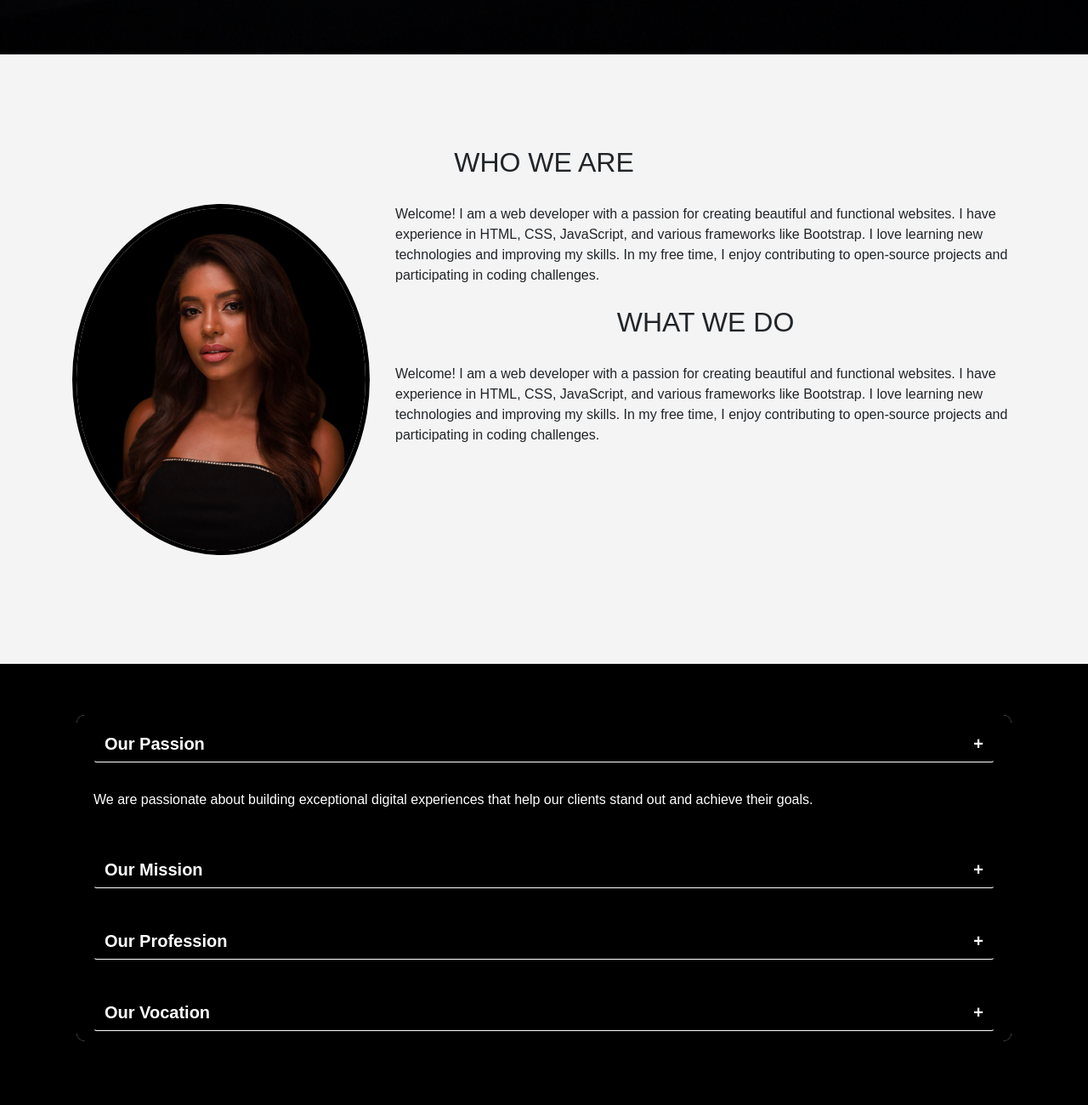
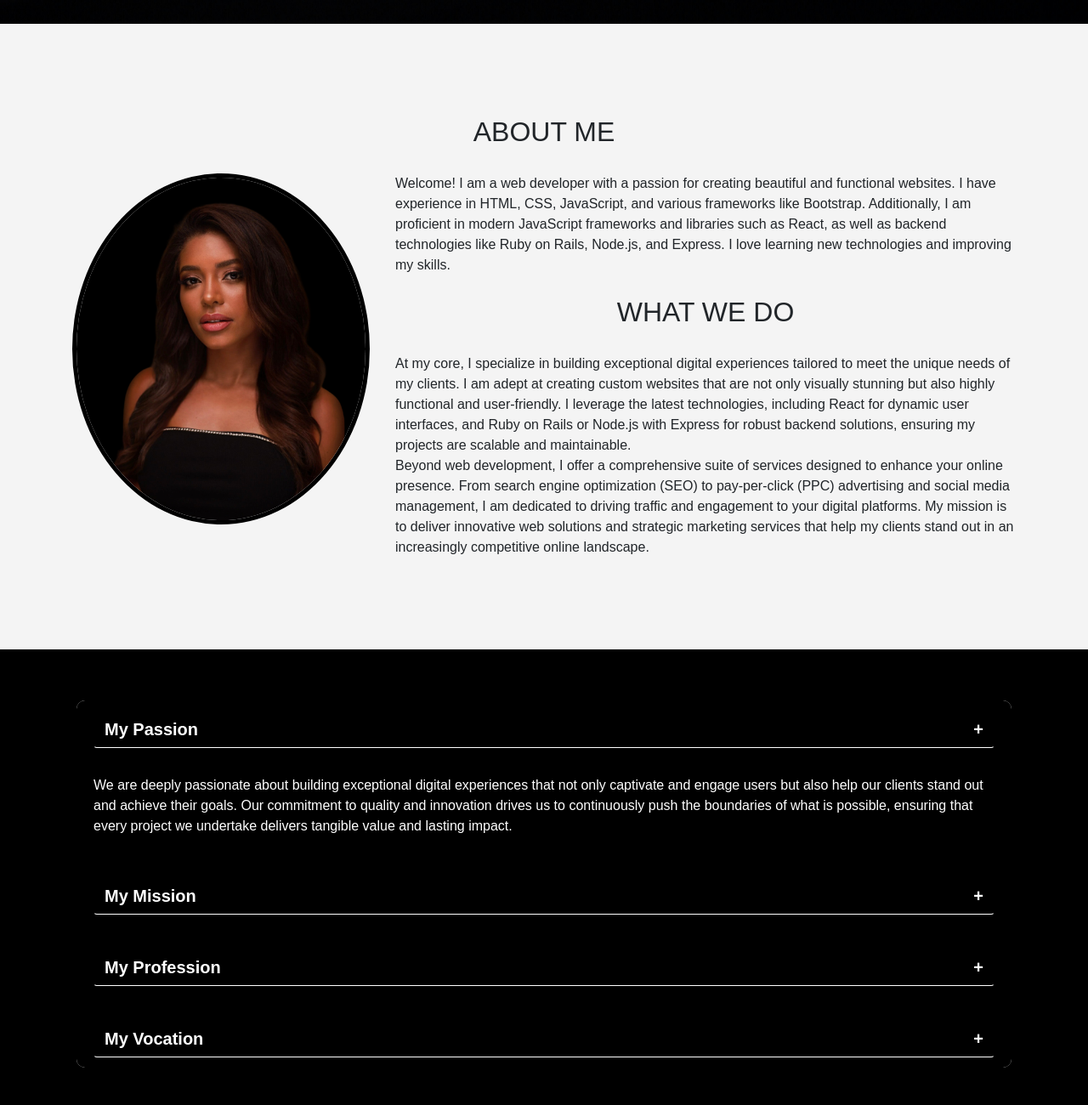
Before and after one commit to eucarystr/Devep, a plain HTML site: page index.html in a window 1280 px wide. Shown: the part 640-1940 px from the top of the page at 85% size. Drawn offline with nearby package versions, Linux system fonts and the light colour scheme.

Commit message:
Update index.html

```diff
--- a/index.html
+++ b/index.html
@@ -18,7 +18,7 @@ html: <!DOCTYPE html>
 
     <!-- Navigation -->
     <nav class="navbar navbar-expand-lg navbar-dark bg-black sticky-top">
-        <a class="navbar-brand" href="#">Portfolio</a>
+        <a class="navbar-brand" href="#">Tatis Development</a>
         <button class="navbar-toggler" type="button" data-toggle="collapse" data-target="#navbarNav" aria-controls="navbarNav" aria-expanded="false" aria-label="Toggle navigation">
             <span class="navbar-toggler-icon"></span>
         </button>
@@ -46,8 +46,8 @@ html: <!DOCTYPE html>
     <!-- Home Section -->
     <section id="home" class="hero-section d-flex align-items-center">
         <div class="container text-center">
-            <h2>WELCOME TO MY PORTFOLIO</h2>
-            <p>Explore my work and get to know me. Here you'll find a showcase of my projects and the skills I bring to the table.</p>
+            <h2>UNVEILING CREATIVITY & CODE</h2>
+            <p>Discover My Projects and Skills</p>
             <a href="#portfolio" class="btn btn-light btn-lg">Explore My Work</a>
         </div>
     </section>
@@ -55,16 +55,17 @@ html: <!DOCTYPE html>
     <!-- About Section -->
     <section id="about" class="my-5">
         <div class="container">
-            <h2 class="text-center text-uppercase">Who We Are</h2>
+            <h2 class="text-center text-uppercase">About Me</h2>
             <div class="row mt-4">
                 <div class="col-md-4">
                     <img src="images/me.png" class="img-fluid rounded-circle" alt="Profile Picture">
                 </div>
                 <div class="col-md-8">
-                    <p>Welcome! I am a web developer with a passion for creating beautiful and functional websites. I have experience in HTML, CSS, JavaScript, and various frameworks like Bootstrap. I love learning new technologies and improving my skills. In my free time, I enjoy contributing to open-source projects and participating in coding challenges.</p>
+                    <p>Welcome! I am a web developer with a passion for creating beautiful and functional websites. I have experience in HTML, CSS, JavaScript, and various frameworks like Bootstrap. Additionally, I am proficient in modern JavaScript frameworks and libraries such as React, as well as backend technologies like Ruby on Rails, Node.js, and Express. I love learning new technologies and improving my skills. </p>
                     <br>
                     <h2 class="text-center text-uppercase">What We Do</h2>
-                    <p>Welcome! I am a web developer with a passion for creating beautiful and functional websites. I have experience in HTML, CSS, JavaScript, and various frameworks like Bootstrap. I love learning new technologies and improving my skills. In my free time, I enjoy contributing to open-source projects and participating in coding challenges.</p>
+                    <p>At my core, I specialize in building exceptional digital experiences tailored to meet the unique needs of my clients. I am adept at creating custom websites that are not only visually stunning but also highly functional and user-friendly. I leverage the latest technologies, including React for dynamic user interfaces, and Ruby on Rails or Node.js with Express for robust backend solutions, ensuring my projects are scalable and maintainable.</p>
+                    <p>Beyond web development, I offer a comprehensive suite of services designed to enhance your online presence. From search engine optimization (SEO) to pay-per-click (PPC) advertising and social media management, I am dedicated to driving traffic and engagement to your digital platforms. My mission is to deliver innovative web solutions and strategic marketing services that help my clients stand out in an increasingly competitive online landscape. </p>
             </div>
         </div>
     </section>
@@ -75,14 +76,14 @@ html: <!DOCTYPE html>
                 <div class="card-header" id="headingOne">
                     <h2 class="mb-0">
                         <button class="btn btn-link btn-block text-left" type="button" data-toggle="collapse" data-target="#collapseOne" aria-expanded="true" aria-controls="collapseOne">
-                            Our Passion
+                            My Passion
                             <span class="float-right">&#43;</span>
                         </button>
                     </h2>
                 </div>
                 <div id="collapseOne" class="collapse show" aria-labelledby="headingOne" data-parent="#accordionExample">
                     <div class="card-body">
-                        We are passionate about building exceptional digital experiences that help our clients stand out and achieve their goals.
+                        We are deeply passionate about building exceptional digital experiences that not only captivate and engage users but also help our clients stand out and achieve their goals. Our commitment to quality and innovation drives us to continuously push the boundaries of what is possible, ensuring that every project we undertake delivers tangible value and lasting impact.
                     </div>
                 </div>
             </div>
@@ -90,14 +91,14 @@ html: <!DOCTYPE html>
                 <div class="card-header" id="headingTwo">
                     <h2 class="mb-0">
                         <button class="btn btn-link btn-block text-left collapsed" type="button" data-toggle="collapse" data-target="#collapseTwo" aria-expanded="false" aria-controls="collapseTwo">
-                            Our Mission
+                            My Mission
                             <span class="float-right">&#43;</span>
                         </button>
                     </h2>
                 </div>
                 <div id="collapseTwo" class="collapse" aria-labelledby="headingTwo" data-parent="#accordionExample">
                     <div class="card-body">
-                        Our mission is to deliver innovative web solutions that are both aesthetically pleasing and highly functional.
+                        Our mission is to deliver innovative web solutions that are both aesthetically pleasing and highly functional. We strive to combine cutting-edge technology with elegant design to create websites that not only look stunning but also provide a seamless and intuitive user experience. Our goal is to help our clients achieve their business objectives through high-quality digital products that drive engagement and success.
                     </div>
                 </div>
             </div>
@@ -105,14 +106,14 @@ html: <!DOCTYPE html>
                 <div class="card-header" id="headingThree">
                     <h2 class="mb-0">
                         <button class="btn btn-link btn-block text-left collapsed" type="button" data-toggle="collapse" data-target="#collapseThree" aria-expanded="false" aria-controls="collapseThree">
-                            Our Profession
+                            My Profession
                             <span class="float-right">&#43;</span>
                         </button>
                     </h2>
                 </div>
                 <div id="collapseThree" class="collapse" aria-labelledby="headingThree" data-parent="#accordionExample">
                     <div class="card-body">
-                        We specialize in creating bespoke websites that align perfectly with our clients' brand and objectives.
+                        We specialize in creating bespoke websites that align perfectly with our clients' brand and objectives. Our team takes pride in crafting unique, tailor-made digital solutions that reflect the essence of each client's vision. We meticulously ensure that every website we develop is not only visually captivating but also strategically designed to enhance the user experience and achieve specific business goals. From concept to completion, we focus on delivering high-quality, personalized web experiences that set our clients apart in their respective industries.
                     </div>
                 </div>
             </div>
@@ -120,14 +121,14 @@ html: <!DOCTYPE html>
                 <div class="card-header" id="headingFour">
                     <h2 class="mb-0">
                         <button class="btn btn-link btn-block text-left collapsed" type="button" data-toggle="collapse" data-target="#collapseFour" aria-expanded="false" aria-controls="collapseFour">
-                            Our Vocation
+                            My Vocation
                             <span class="float-right">&#43;</span>
                         </button>
                     </h2>
                 </div>
                 <div id="collapseFour" class="collapse" aria-labelledby="headingFour" data-parent="#accordionExample">
                     <div class="card-body">
-                        Our vocation is to continuously innovate and adapt to new technologies to offer the best solutions in web development.
+                        Our vocation is to continuously innovate and adapt to new technologies to offer the best solutions in web development. We are committed to staying at the forefront of the ever-evolving digital landscape, constantly exploring and integrating cutting-edge tools and techniques. This dedication ensures that our clients receive the most advanced and effective web solutions available. By embracing innovation and maintaining a forward-thinking approach, we strive to deliver exceptional results that drive success and growth for our clients' businesses.
                     </div>
                 </div>
             </div>
```
